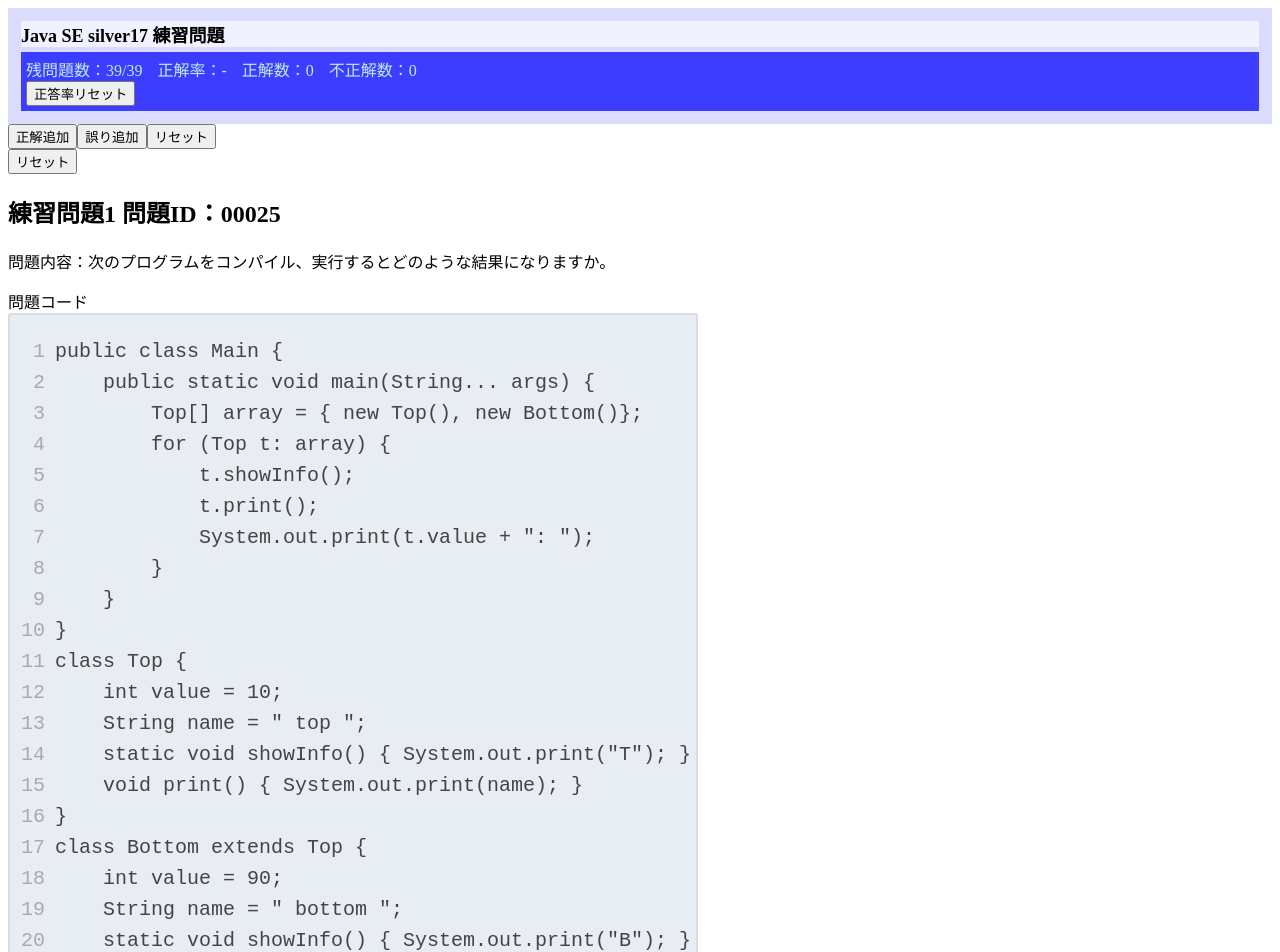
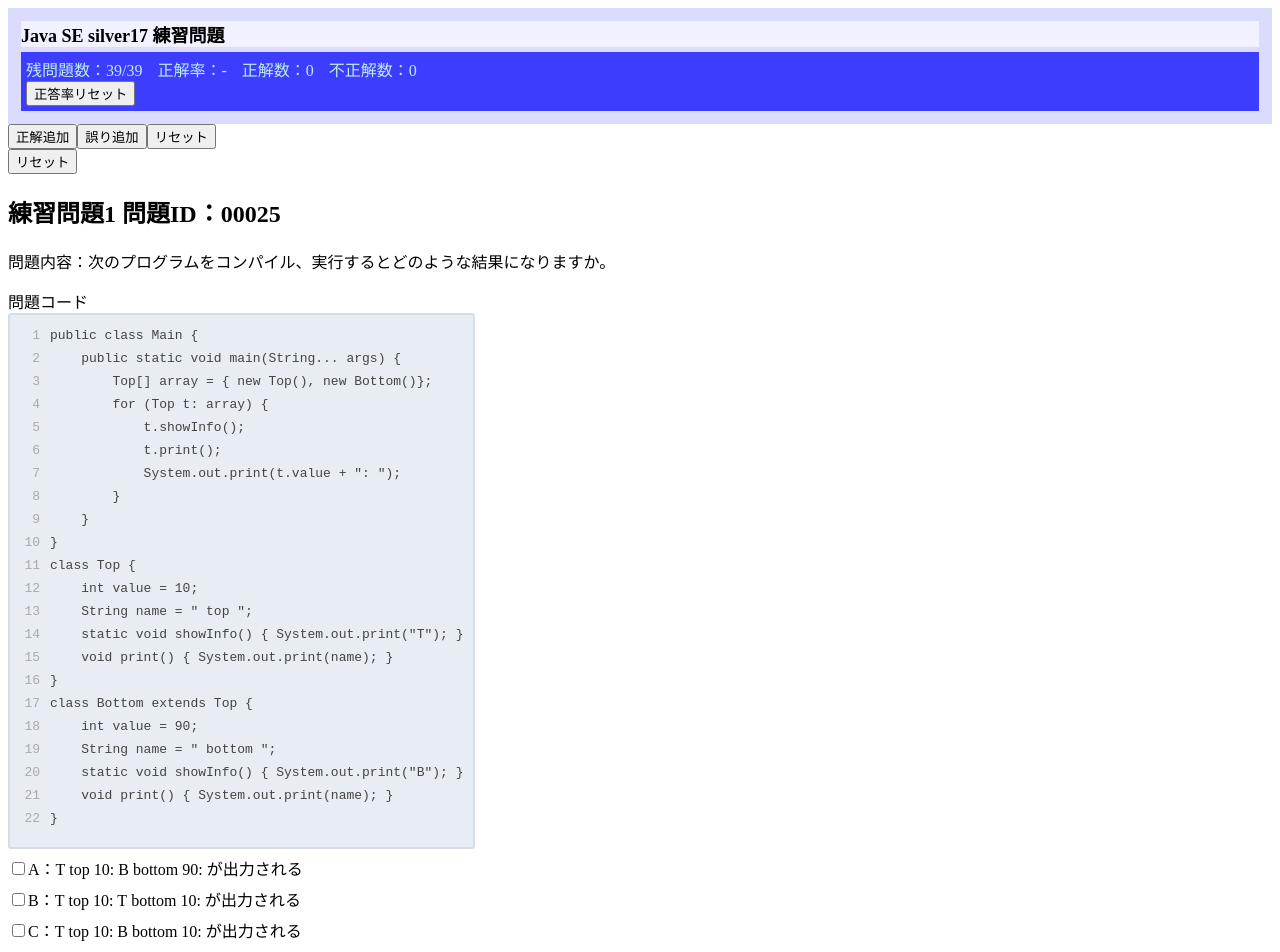
Before and after one commit to tatsuki-iketsu/practice_exam_react, a React (Create React App) app: page / in a window 1280 px wide. Shown: the top 952 px of the page. Built offline with nearby package versions, Linux system fonts and the light colour scheme.

Commit message:
解答コードを問題と異なるように修正

```diff
--- a/src/components/ExamDisplay.jsx
+++ b/src/components/ExamDisplay.jsx
@@ -285,7 +285,7 @@ const shuffleExam1=(examData,InitialDisplay)=> {
     return <>{texts}</>;
   };
 
-  // コードブロック変換
+  // コードブロック全般変換
   const codeConversion = ( body ) => {
     if(body === ""){
       // 空文字の場合は空のdivを返却
@@ -304,13 +304,43 @@ const shuffleExam1=(examData,InitialDisplay)=> {
       return (
         <pre>
           <code>
-            <p white-space="nowrap" className="fontlarge">{texts}</p>
+            <div className="otherCode">
+              <p white-space="nowrap" className="medium">{texts}</p>
+            </div>
           </code>
         </pre>
       );
     }
   };
 
+
+    // 解答用コードブロック変換
+    const answerCodeConversion = ( body ) => {
+      if(body === ""){
+        // 空文字の場合は空のdivを返却
+        return (
+          <></>
+        );
+      } else{
+        // codeがあればcodehtmlとして返却
+        const texts = body.split('\n').map((item, index) => {
+          return (
+            <React.Fragment key={index}>
+              <span className="numberLow">{item}</span>
+            </React.Fragment>
+          );
+        });
+        return (
+          <pre className="topBottomMargin2">
+            <code>
+              <div className="Code">
+                <p white-space="nowrap" className="medium">{texts}</p>
+              </div>
+            </code>
+          </pre>
+        );
+      }
+    };
 
 
   // 問題を表示する部分
@@ -343,7 +373,7 @@ const shuffleExam1=(examData,InitialDisplay)=> {
             value ={Answer.item}
           />
           <label htmlFor={setExam.setItem + Answer.item}>{Answer.item}：
-            {setExam.answersCode ? codeConversion(Answer.content) : LineHtmlConversion(Answer.content)}
+            {setExam.answersCode ? answerCodeConversion(Answer.content) : LineHtmlConversion(Answer.content)}
           </label></nobr>
           {selectTipsDisplay(Answer.selecttips,examDisabled[index])}
           </div>
--- a/src/components/css/index.css
+++ b/src/components/css/index.css
@@ -71,6 +71,23 @@ Modal{
 .paddingTop15{
   padding-top: 15px;
 }
+
+/* 上下パディング2px*/
+.topBottomPadding2{
+  padding-top: 2px;
+  padding-bottom: 2px;
+}
+
+/* 上下マージン2px*/
+.topBottomMargin2{
+  margin-top: 2px;
+  margin-bottom: 2px;
+}
+
+/* 上下左右パディング5px*/
+.allPadding5{
+  padding: 5px;
+}
 /*サンプルエリア*/
 .sampleFile{
   padding:10px;
@@ -138,17 +155,36 @@ pre{
  */
 code {
     display: inline-block;
-    padding: 5px; /* 文字周りの余白 */
+  }
+  code .otherCode{
     color: #444; /* 文字色 */
     background-color: #e7edf3; /* 背景色 */
     border-radius: 3px; /* 角丸 */
     border: solid 2px #d6dde4; /* 枠線 */
+
   }
+
+  code .answerCode{
+    color: black; /* 文字色 */
+    border-radius: 3px; /* 角丸 */
+    border: dotted 2px #d6dde4; /* 枠線 */
+
+  }
+
+   /* TODO解答部分のコードブラックオプション
+   code .answerCodeB{
+    color: #e7edf3;
+    background-color: #444 ;
+    border-radius: 3px;
+    border: solid 2px #d6dde4;
+  }
+  */
 
   code .numberLow {
     counter-increment: line-number;
     display: list-item;
     padding-left: 10px;
+    padding-right: 10px;
     padding-bottom: 8px;
     margin-left: 30px;
   }
@@ -157,3 +193,7 @@ code {
     content: counter(line-number);
     color: #aaa;
   }
+
+  .answer {
+    font-size: medium;
+  }
```
